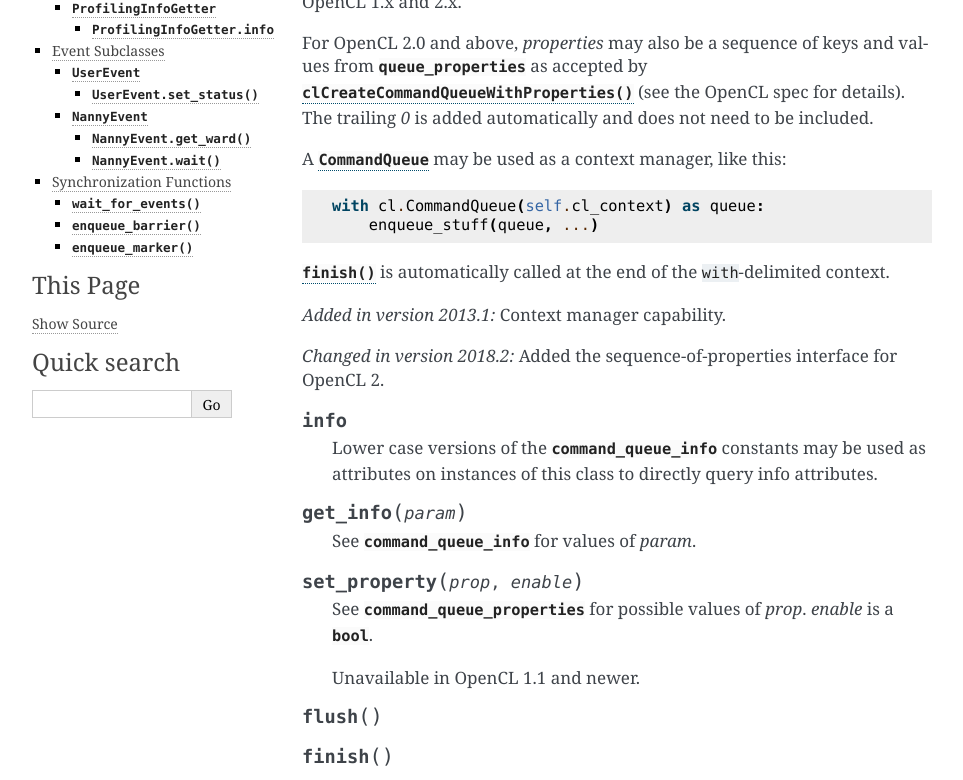
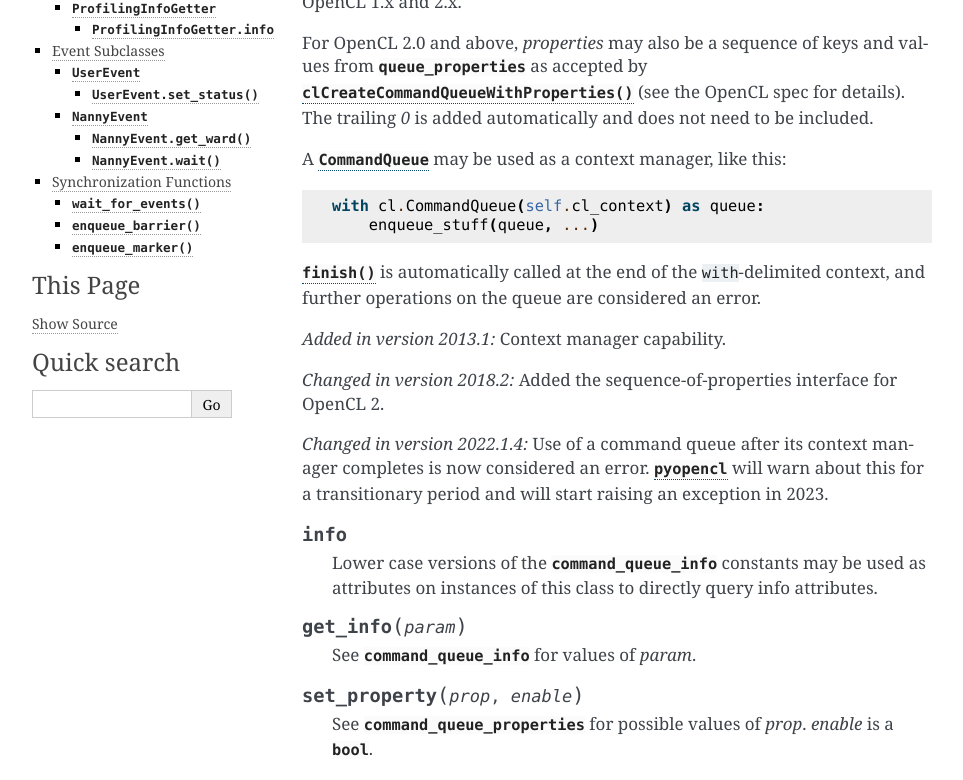
Before and after one commit to inducer/pyopencl, a Sphinx documentation site: the page built from doc/runtime_queue.rst, in a window 1280 px wide and 900 px high, scrolled down 466 px, cut to the strip 0-780 px from the top of the window. Shown: the whole strip, without its empty margins (148-1111 px from the left). Built offline with Sphinx 7.4.7, drawn with Linux system fonts in a browser that asks for light colours.

Commit message:
Warn/error if queue used after context manager exit

```diff
--- a/doc/runtime_queue.rst
+++ b/doc/runtime_queue.rst
@@ -32,7 +32,7 @@ Command Queue
             enqueue_stuff(queue, ...)
 
     :meth:`finish` is automatically called at the end of the ``with``-delimited
-    context.
+    context, and further operations on the queue are considered an error.
 
     .. versionadded:: 2013.1
 
@@ -41,6 +41,13 @@ Command Queue
     .. versionchanged:: 2018.2
 
         Added the sequence-of-properties interface for OpenCL 2.
+
+    .. versionchanged:: 2022.1.4
+
+        Use of a command queue after its context manager completes
+        is now considered an error. :mod:`pyopencl` will warn about this
+        for a transitionary period and will start raising an exception
+        in 2023.
 
     .. attribute:: info
 
--- a/pyopencl/__init__.py
+++ b/pyopencl/__init__.py
@@ -261,6 +261,10 @@ class CompilerWarning(UserWarning):
     pass
 
 
+class CommandQueueUsedAfterExit(UserWarning):
+    pass
+
+
 def compiler_output(text):
     import os
     from warnings import warn
@@ -706,6 +710,7 @@ def _add_functionality():
 
     def command_queue_exit(self, exc_type, exc_val, exc_tb):
         self.finish()
+        self._finalize()
 
     def command_queue_get_cl_version(self):
         return self.device._get_cl_version()
```
Also changed, not shown: 3 other files.
